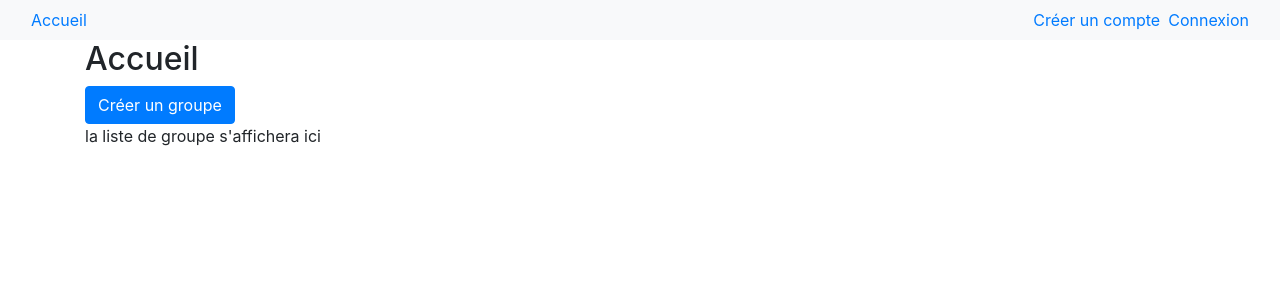
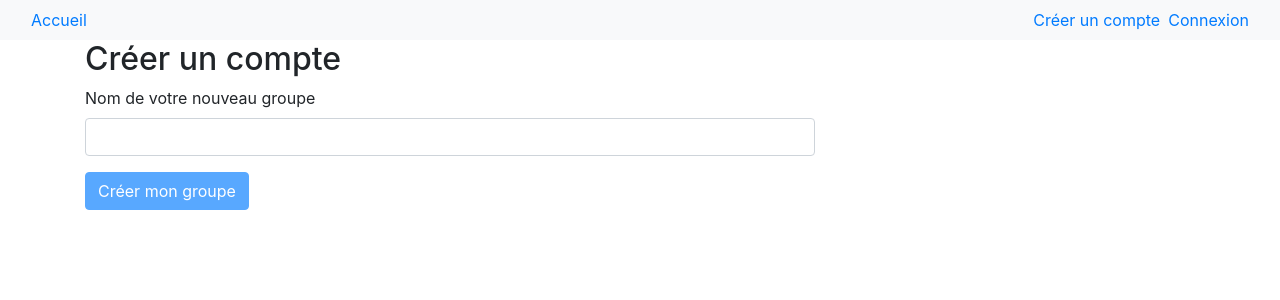
Before and after one commit to RemiChavance/projet_s4, an Angular app: page /group/create-group in a window 1280 px wide. Before the commit this address led to /home. Shown: the top 300 px of the page. Built offline with nearby package versions, Linux system fonts and the light colour scheme.

Commit message:
more english refacto

```diff
--- a/src/app/app.module.ts
+++ b/src/app/app.module.ts
@@ -20,8 +20,8 @@ const appRoutes: Routes = [
   { path: 'home', component: HomeComponent },
   { path: 'auth/signup', component: SignupComponent },
   { path: 'auth/signin', component: SigninComponent },
-  { path: 'groupe/create-groupe', component: CreateGroupComponent },
-  { path: 'groupe/:id', component: GroupComponent },
+  { path: 'group/create-group', component: CreateGroupComponent },
+  { path: 'group/:id', component: GroupComponent },
   { path: '', redirectTo: 'home', pathMatch: 'full' },
   { path: '**', redirectTo: 'home' }
 ];
--- a/src/app/auth/signup/signup.component.html
+++ b/src/app/auth/signup/signup.component.html
@@ -18,11 +18,11 @@
                         formControlName="password">
             </div>
             <div class="form-group">
-                <label for="nom">Nom</label>
+                <label for="name">Nom</label>
                 <input type="text"
-                        id="nom"
+                        id="name"
                         class="form-control"
-                        formControlName="nom">
+                        formControlName="name">
             </div>
 
             <button class="btn btn-primary"
--- a/src/app/auth/signup/signup.component.ts
+++ b/src/app/auth/signup/signup.component.ts
@@ -25,16 +25,16 @@ export class SignupComponent implements OnInit {
     this.signUpForm = this.formBuilder.group({
       email: ['', [Validators.required, Validators.email]],
       password: ['', [Validators.required, Validators.pattern(/[0-9a-zA-Z]{6,}/)]],
-      nom: ['', [Validators.required]]
+      name: ['', [Validators.required]]
     });
   }
 
   onSubmit() {
     const email = this.signUpForm.get('email').value;
     const password = this.signUpForm.get('password').value;
-    const nom = this.signUpForm.get('nom').value;
+    const name = this.signUpForm.get('name').value;
 
-    this.authService.createNewUser(email, password, nom).then(
+    this.authService.createNewUser(email, password, name).then(
       () => {
         this.router.navigate(['/books']);
         console.log("Account created !");
--- a/src/app/group/create-group/create-group.component.html
+++ b/src/app/group/create-group/create-group.component.html
@@ -4,11 +4,11 @@
 
         <form [formGroup]="createGroupForm" (ngSubmit)="onSubmit()">
             <div class="form-group">
-                <label for="nom">Nom de votre nouveau groupe</label>
+                <label for="name">Nom de votre nouveau groupe</label>
                 <input type="text"
-                        id="nom"
+                        id="name"
                         class="form-control"
-                        formControlName="nom">
+                        formControlName="name">
             </div>
 
             <button class="btn btn-primary"
--- a/src/app/group/create-group/create-group.component.ts
+++ b/src/app/group/create-group/create-group.component.ts
@@ -36,17 +36,17 @@ export class CreateGroupComponent implements OnInit {
 
   initForm() {
     this.createGroupForm = this.formBuilder.group({
-      nom: ['', [Validators.required]]
+      name: ['', [Validators.required]]
     });
   }
 
   onSubmit() {
-    const nom = this.createGroupForm.get('nom').value;
+    const name = this.createGroupForm.get('name').value;
     const user = this.user;
 
-    this.groupCreationService.createNewGroupe(nom, user).then(
+    this.groupCreationService.createNewGroupe(name, user).then(
       (id) => {
-        this.router.navigate(['/groupe', id]);
+        this.router.navigate(['/group', id]);
       },
       (error) => {
         this.errorMessage = error;
--- a/src/app/home/home.component.ts
+++ b/src/app/home/home.component.ts
@@ -14,7 +14,7 @@ export class HomeComponent implements OnInit {
   }
 
   onCreateGroupe() {
-    this.router.navigate(['/groupe', 'create-groupe']);
+    this.router.navigate(['/group', 'create-group']);
   }
 
 }
```
